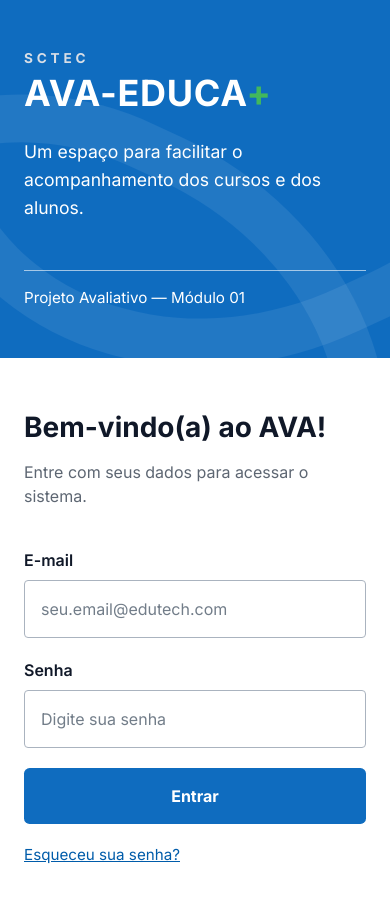
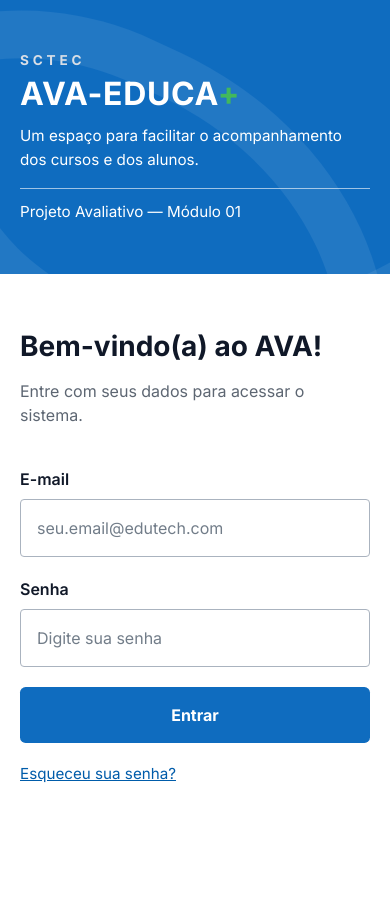
Before and after one commit to Jessiwoy/ava-educa-mais, a website with bundled scripts: page login/login.html in a window 390 px wide. After the commit the page ends 844 px from the top, so only its background shows below. Built offline with nearby package versions, Linux system fonts and the light colour scheme.

Commit message:
fix: compact mobile login layout

```diff
--- a/login/login.css
+++ b/login/login.css
@@ -208,11 +208,30 @@ body {
   }
 
   .painel-institucional {
-    min-height: 20rem;
-    padding: 3rem 1.5rem;
+    min-height: auto;
+    padding: 1.5rem 1.25rem;
+    align-items: center;
+  }
+
+  .marca-ava {
+    margin-bottom: 0.75rem;
+  }
+
+  .marca-principal {
+    font-size: 2rem;
+  }
+
+  .texto-institucional {
+    margin-top: 0.75rem;
+    font-size: 0.95rem;
+  }
+
+  .identificacao-projeto {
+    margin-top: 1rem;
+    padding-top: 0.75rem;
   }
 
   .area-login {
-    padding: 3rem 1.5rem 4rem;
+    padding: 1.5rem 1.25rem 2rem;
   }
 }
```
